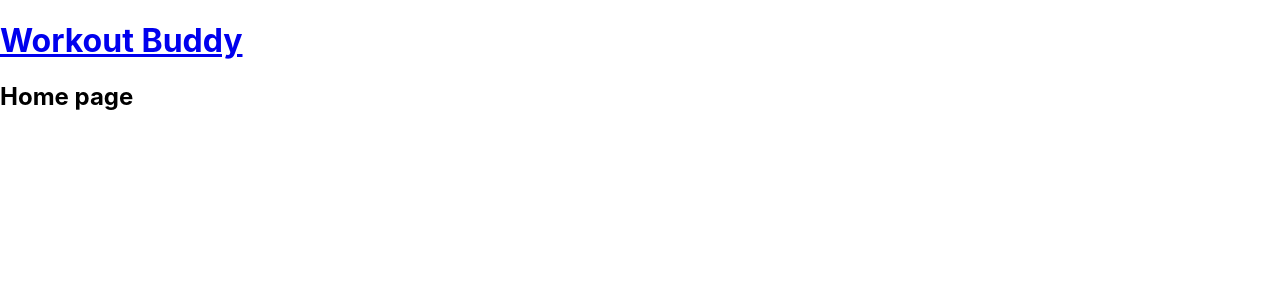
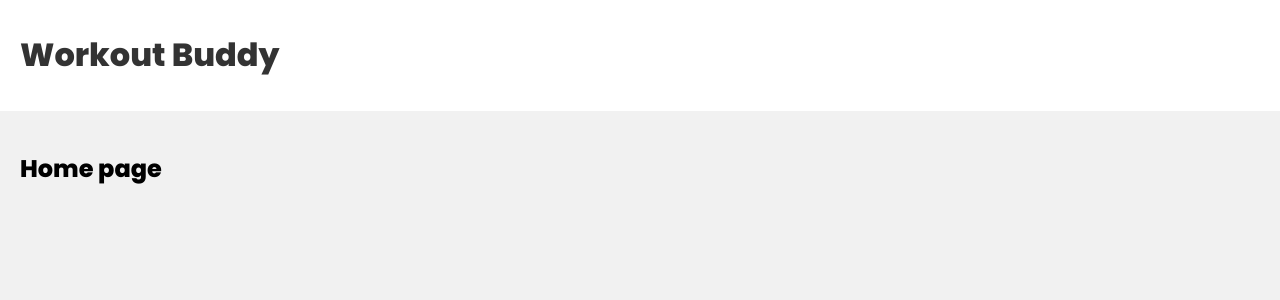
Before and after one commit to sunnylarosa/mern-stack, a React (Create React App) app in the folder frontend/: page / in a window 1280 px wide. Shown: the top 300 px of the page. Built offline with nearby package versions, Linux system fonts and the light colour scheme.

Commit message:
Modify index.css

```diff
--- a/frontend/src/index.css
+++ b/frontend/src/index.css
@@ -1,13 +1,33 @@
+/* google font */
+@import url("https://fonts.googleapis.com/css2?family=Poppins:wght@300;400;500;600;800&family=VT323&display=swap");
+
+/* layout */
+:root {
+  --primary: #1aac83;
+  --error: #e7195a;
+}
 body {
+  background: #f1f1f1;
   margin: 0;
-  font-family: -apple-system, BlinkMacSystemFont, 'Segoe UI', 'Roboto', 'Oxygen',
-    'Ubuntu', 'Cantarell', 'Fira Sans', 'Droid Sans', 'Helvetica Neue',
-    sans-serif;
-  -webkit-font-smoothing: antialiased;
-  -moz-osx-font-smoothing: grayscale;
+  font-family: "Poppins";
 }
-
-code {
-  font-family: source-code-pro, Menlo, Monaco, Consolas, 'Courier New',
-    monospace;
+header {
+  background: #fff;
 }
+header .container {
+  max-width: 1400px;
+  margin: 0 auto;
+  padding: 10px 20px;
+  display: flex;
+  align-items: center;
+  justify-content: space-between;
+}
+header a {
+  color: #333;
+  text-decoration: none;
+}
+.pages {
+  max-width: 1400px;
+  padding: 20px;
+  margin: 0 auto;
+}
```
